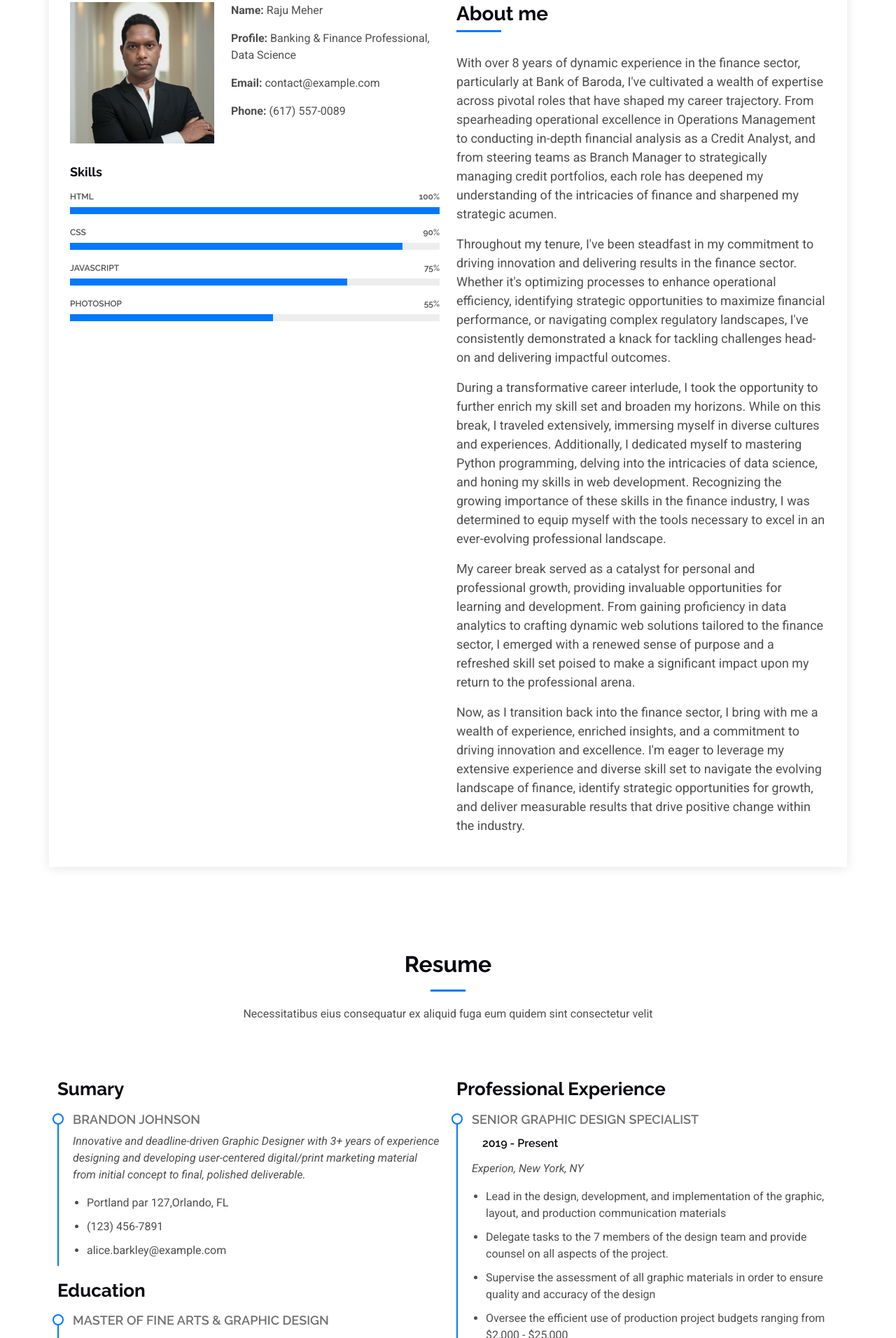
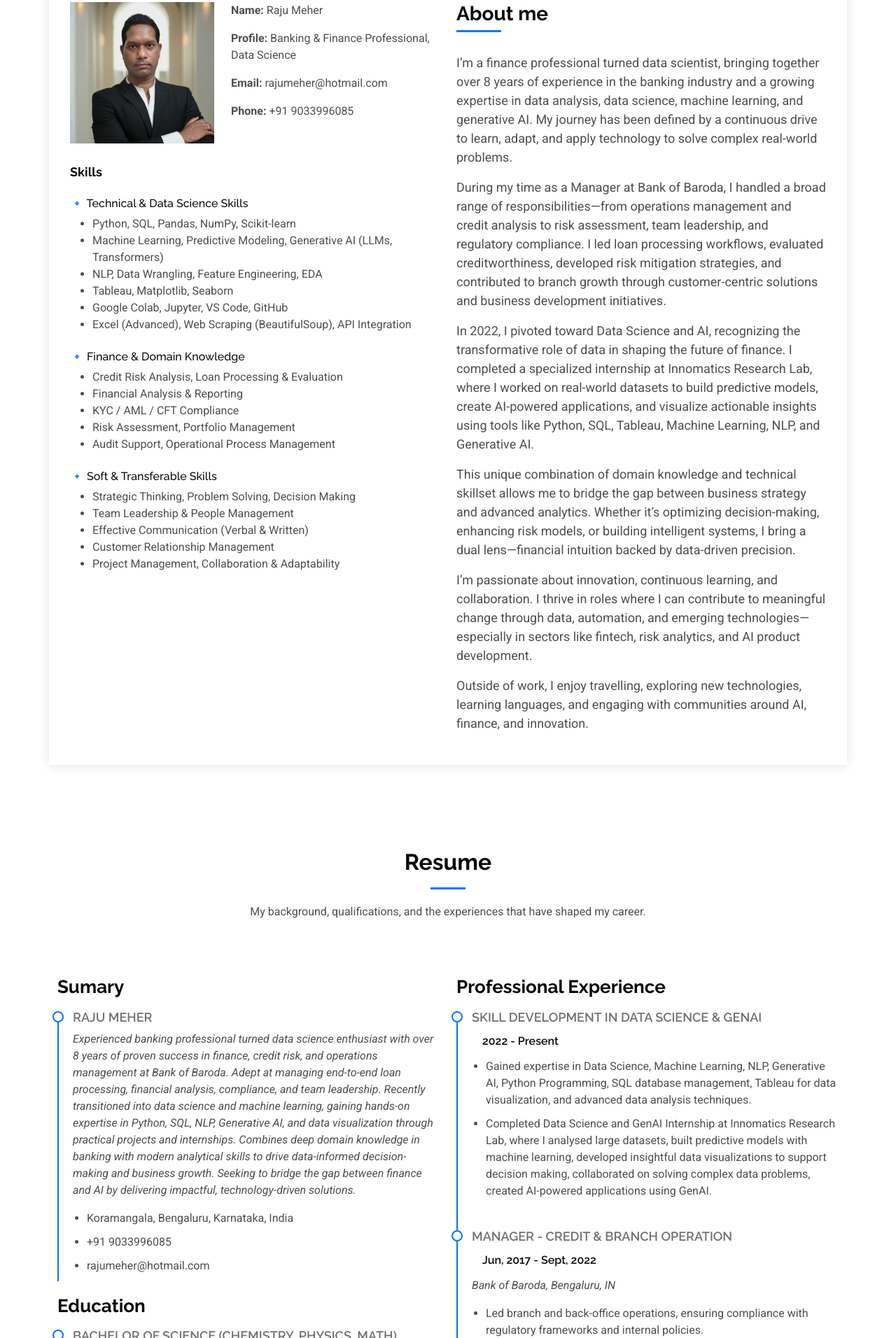
Before and after one commit to rajumeher1/rajumeher1.github.io, a plain HTML site: page index.html in a window 1280 px wide. Shown: the part 888-2800 px from the top of the page at 70% size. Drawn offline with Linux system fonts and the light colour scheme.

Commit message:
update index.html

```diff
--- a/index.html
+++ b/index.html
@@ -86,8 +86,9 @@
       <img src="assets/img/raju_bg.png" alt="" data-aos="fade-in">
 
       <div class="container d-flex flex-column align-items-center justify-content-center text-center" data-aos="fade-up" data-aos-delay="100">
+        <h6 style="text-align: left; color: yellow; width: 37%;">NAMASTE !</h6>
         <h2>I am Raju Meher</h2>
-        <p><span class="typed" data-typed-items="Banker, Financial Professional, Freelancer, Data Science"></span></p>
+        <p><span class="typed" data-typed-items="Banker, Credit Analyst, Data Scientist, Generative AI Explorer"></span></p>
       </div>
 
     </section><!-- /Hero Section -->
@@ -107,70 +108,70 @@
               <div class="col-lg-7 about-info">
                 <p><strong>Name: </strong> <span>Raju Meher</span></p>
                 <p><strong>Profile: </strong> <span>Banking & Finance Professional, Data Science</span></p>
-                <p><strong>Email: </strong> <span>contact@example.com</span></p>
-                <p><strong>Phone: </strong> <span>(617) 557-0089</span></p>
+                <p><strong>Email: </strong> <span>rajumeher@hotmail.com</span></p>
+                <p><strong>Phone: </strong> <span>+91 9033996085</span></p>
               </div>
             </div>
 
+            <!-- Skill Section -->
             <div class="skills-content skills-animation">
 
               <h5>Skills</h5>
 
-              <div class="progress">
-                <span class="skill"><span>HTML</span> <i class="val">100%</i></span>
-                <div class="progress-bar-wrap">
-                  <div class="progress-bar" role="progressbar" aria-valuenow="100" aria-valuemin="0" aria-valuemax="100"></div>
-                </div>
-              </div><!-- End Skills Item -->
-
-              <div class="progress">
-                <span class="skill"><span>CSS</span> <i class="val">90%</i></span>
-                <div class="progress-bar-wrap">
-                  <div class="progress-bar" role="progressbar" aria-valuenow="90" aria-valuemin="0" aria-valuemax="100"></div>
-                </div>
-              </div><!-- End Skills Item -->
-
-              <div class="progress">
-                <span class="skill"><span>JavaScript</span> <i class="val">75%</i></span>
-                <div class="progress-bar-wrap">
-                  <div class="progress-bar" role="progressbar" aria-valuenow="75" aria-valuemin="0" aria-valuemax="100"></div>
-                </div>
-              </div><!-- End Skills Item -->
-
-              <div class="progress">
-                <span class="skill"><span>Photoshop</span> <i class="val">55%</i></span>
-                <div class="progress-bar-wrap">
-                  <div class="progress-bar" role="progressbar" aria-valuenow="55" aria-valuemin="0" aria-valuemax="100"></div>
-                </div>
-              </div><!-- End Skills Item -->
+              <!-- Technical & Data Science Skills -->
+              <h6 class="mt-4">🔹 Technical & Data Science Skills</h6>
+              <ul>
+                <li>Python, SQL, Pandas, NumPy, Scikit-learn</li>
+                <li>Machine Learning, Predictive Modeling, Generative AI (LLMs, Transformers)</li>
+                <li>NLP, Data Wrangling, Feature Engineering, EDA</li>
+                <li>Tableau, Matplotlib, Seaborn</li>
+                <li>Google Colab, Jupyter, VS Code, GitHub</li>
+                <li>Excel (Advanced), Web Scraping (BeautifulSoup), API Integration</li>
+              </ul>
+              <!-- Finance & Domain Knowledge -->
+              <h6 class="mt-4">🔹 Finance & Domain Knowledge</h6>
+              <ul>
+                <li>Credit Risk Analysis, Loan Processing & Evaluation</li>
+                <li>Financial Analysis & Reporting</li>
+                <li>KYC / AML / CFT Compliance</li>
+                <li>Risk Assessment, Portfolio Management</li>
+                <li>Audit Support, Operational Process Management</li>
+              </ul>
+                <!-- Soft & Transferable Skills -->
+              <h6 class="mt-4">🔹 Soft & Transferable Skills</h6>
+              <ul>
+                <li>Strategic Thinking, Problem Solving, Decision Making</li>
+                <li>Team Leadership & People Management</li>
+                <li>Effective Communication (Verbal & Written)</li>
+                <li>Customer Relationship Management</li>
+                <li>Project Management, Collaboration & Adaptability</li>
+              </ul>
 
             </div>
+            <!-- End skills-content -->
+
           </div>
 
           <div class="col-md-6">
             <div class="about-me">
               <h4>About me</h4>
               <p>
-                With over 8 years of dynamic experience in the finance sector,
-                particularly at Bank of Baroda, I've cultivated a wealth of expertise
-                across pivotal roles that have shaped my career trajectory. From
-                spearheading operational excellence in Operations Management to
-                conducting in-depth financial analysis as a Credit Analyst, and
-                from steering teams as Branch Manager to strategically managing credit
-                portfolios, each role has deepened my understanding of the intricacies
-                of finance and sharpened my strategic acumen.
+                I’m a finance professional turned data scientist, bringing together over 8 years of experience in the banking industry and a growing expertise in data analysis, data science, machine learning, and generative AI. My journey has been defined by a continuous drive to learn, adapt, and apply technology to solve complex real-world problems.
               </p>
               <p>
-                Throughout my tenure, I've been steadfast in my commitment to driving innovation and delivering results in the finance sector. Whether it's optimizing processes to enhance operational efficiency, identifying strategic opportunities to maximize financial performance, or navigating complex regulatory landscapes, I've consistently demonstrated a knack for tackling challenges head-on and delivering impactful outcomes.
+                During my time as a Manager at Bank of Baroda, I handled a broad range of responsibilities—from operations management and credit analysis to risk assessment, team leadership, and regulatory compliance. I led loan processing workflows, evaluated creditworthiness, developed risk mitigation strategies, and contributed to branch growth through customer-centric solutions and business development initiatives.
               </p>
               <p>
-                During a transformative career interlude, I took the opportunity to further enrich my skill set and broaden my horizons. While on this break, I traveled extensively, immersing myself in diverse cultures and experiences. Additionally, I dedicated myself to mastering Python programming, delving into the intricacies of data science, and honing my skills in web development. Recognizing the growing importance of these skills in the finance industry, I was determined to equip myself with the tools necessary to excel in an ever-evolving professional landscape.
+                In 2022, I pivoted toward Data Science and AI, recognizing the transformative role of data in shaping the future of finance. I completed a specialized internship at Innomatics Research Lab, where I worked on real-world datasets to build predictive models, create AI-powered applications, and visualize actionable insights using tools like Python, SQL, Tableau, Machine Learning, NLP, and Generative AI.
               </p>
               <p>
-                My career break served as a catalyst for personal and professional growth, providing invaluable opportunities for learning and development. From gaining proficiency in data analytics to crafting dynamic web solutions tailored to the finance sector, I emerged with a renewed sense of purpose and a refreshed skill set poised to make a significant impact upon my return to the professional arena.
+                This unique combination of domain knowledge and technical skillset allows me to bridge the gap between business strategy and advanced analytics. Whether it’s optimizing decision-making, enhancing risk models, or building intelligent systems, I bring a dual lens—financial intuition backed by data-driven precision.
               </p>
               <p>
-                Now, as I transition back into the finance sector, I bring with me a wealth of experience, enriched insights, and a commitment to driving innovation and excellence. I'm eager to leverage my extensive experience and diverse skill set to navigate the evolving landscape of finance, identify strategic opportunities for growth, and deliver measurable results that drive positive change within the industry.
+                I’m passionate about innovation, continuous learning, and collaboration. I thrive in roles where I can contribute to meaningful change through data, automation, and emerging technologies—especially in sectors like fintech, risk analytics, and AI product development.
+              </p>
+              <p>
+                Outside of work, I enjoy travelling, exploring new technologies, learning languages, and engaging with communities around AI, finance, and innovation.
               </p>
             </div>
           </div>
@@ -186,7 +187,7 @@
       <!-- Section Title -->
       <div class="container section-title" data-aos="fade-up">
         <h2>Resume</h2>
-        <p>Necessitatibus eius consequatur ex aliquid fuga eum quidem sint consectetur velit</p>
+        <p>My background, qualifications, and the experiences that have shaped my career.</p>
       </div><!-- End Section Title -->
 
       <div class="container">
@@ -197,28 +198,28 @@
             <h3 class="resume-title">Sumary</h3>
 
             <div class="resume-item pb-0">
-              <h4>Brandon Johnson</h4>
-              <p><em>Innovative and deadline-driven Graphic Designer with 3+ years of experience designing and developing user-centered digital/print marketing material from initial concept to final, polished deliverable.</em></p>
+              <h4>RAJU MEHER</h4>
+              <p><em>Experienced banking professional turned data science enthusiast with over 8 years of proven success in finance, credit risk, and operations management at Bank of Baroda. Adept at managing end-to-end loan processing, financial analysis, compliance, and team leadership. Recently transitioned into data science and machine learning, gaining hands-on expertise in Python, SQL, NLP, Generative AI, and data visualization through practical projects and internships. Combines deep domain knowledge in banking with modern analytical skills to drive data-informed decision-making and business growth. Seeking to bridge the gap between finance and AI by delivering impactful, technology-driven solutions.</em></p>
               <ul>
-                <li>Portland par 127,Orlando, FL</li>
-                <li>(123) 456-7891</li>
-                <li>alice.barkley@example.com</li>
+                <li>Koramangala, Bengaluru, Karnataka, India</li>
+                <li>+91 9033996085</li>
+                <li>rajumeher@hotmail.com</li>
               </ul>
             </div><!-- Edn Resume Item -->
 
             <h3 class="resume-title">Education</h3>
-            <div class="resume-item">
+            <!-- <div class="resume-item">
               <h4>Master of Fine Arts &amp; Graphic Design</h4>
               <h5>2015 - 2016</h5>
               <p><em>Rochester Institute of Technology, Rochester, NY</em></p>
               <p>Qui deserunt veniam. Et sed aliquam labore tempore sed quisquam iusto autem sit. Ea vero voluptatum qui ut dignissimos deleniti nerada porti sand markend</p>
-            </div><!-- Edn Resume Item -->
+            </div>Edn Resume Item -->
 
             <div class="resume-item">
-              <h4>Bachelor of Fine Arts &amp; Graphic Design</h4>
-              <h5>2010 - 2014</h5>
-              <p><em>Rochester Institute of Technology, Rochester, NY</em></p>
-              <p>Quia nobis sequi est occaecati aut. Repudiandae et iusto quae reiciendis et quis Eius vel ratione eius unde vitae rerum voluptates asperiores voluptatem Earum molestiae consequatur neque etlon sader mart dila</p>
+              <h4>Bachelor of Science (Chemistry, Physics, Math)</h4>
+              <h5>2006 - 2009</h5>
+              <p><em>Rajendra (Auto) College, Sambalpur University</em></p>
+              <!-- <p>Quia nobis sequi est occaecati aut. Repudiandae et iusto quae reiciendis et quis Eius vel ratione eius unde vitae rerum voluptates asperiores voluptatem Earum molestiae consequatur neque etlon sader mart dila</p> -->
             </div><!-- Edn Resume Item -->
 
           </div>
@@ -226,26 +227,29 @@
           <div class="col-lg-6" data-aos="fade-up" data-aos-delay="200">
             <h3 class="resume-title">Professional Experience</h3>
             <div class="resume-item">
-              <h4>Senior graphic design specialist</h4>
-              <h5>2019 - Present</h5>
-              <p><em>Experion, New York, NY </em></p>
+              <h4>Skill Development in Data Science & GenAI</h4>
+              <h5>2022 - Present</h5>
+              <!-- <p><em>Experion, New York, NY </em></p> -->
               <ul>
-                <li>Lead in the design, development, and implementation of the graphic, layout, and production communication materials</li>
-                <li>Delegate tasks to the 7 members of the design team and provide counsel on all aspects of the project. </li>
-                <li>Supervise the assessment of all graphic materials in order to ensure quality and accuracy of the design</li>
-                <li>Oversee the efficient use of production project budgets ranging from $2,000 - $25,000</li>
+                <li>Gained expertise in Data Science, Machine Learning, NLP, Generative AI, Python Programming, SQL database management, Tableau for data visualization, and advanced data analysis techniques.</li>
+                <li>Completed Data Science and GenAI Internship at Innomatics Research Lab, where I analysed large datasets, built predictive models with machine learning, developed insightful data visualizations to support decision making, collaborated on solving complex data problems, created AI-powered applications using GenAI.</li>
+                <!-- <li>Supervise the assessment of all graphic materials in order to ensure quality and accuracy of the design</li>
+                <li>Oversee the efficient use of production project budgets ranging from $2,000 - $25,000</li> -->
               </ul>
-            </div><!-- Edn Resume Item -->
+            </div> <!-- Edn Resume Item -->
 
             <div class="resume-item">
-              <h4>Graphic design specialist</h4>
-              <h5>2017 - 2018</h5>
-              <p><em>Stepping Stone Advertising, New York, NY</em></p>
+              <h4>Manager - Credit & Branch Operation</h4>
+              <h5>Jun, 2017 - Sept, 2022</h5>
+              <p><em>Bank of Baroda, Bengaluru, IN</em></p>
               <ul>
-                <li>Developed numerous marketing programs (logos, brochures,infographics, presentations, and advertisements).</li>
-                <li>Managed up to 5 projects or tasks at a given time while under pressure</li>
-                <li>Recommended and consulted with clients on the most appropriate graphic design</li>
-                <li>Created 4+ design presentations and proposals a month for clients and account managers</li>
+                <li>Led branch and back-office operations, ensuring compliance with regulatory frameworks and internal policies.</li>
+                <li>Sanctioned and processed various types of loans, performing detailed credit analysis and risk assessments.</li>
+                <li>Managed a team of employees, overseeing recruitment, training, and performance evaluations.</li>
+                <li>Conducted financial reconciliation and audit support, ensuring accuracy and process integrity.</li>
+                <li>Implemented KYC, AML, and CFT compliance measures, reducing exposure to regulatory risk.</li>
+                <li>Spearheaded business development initiatives, increasing customer acquisition and product penetration.</li>
+                <li>egularly prepared and presented reports on branch KPIs, financials, and operational efficiency to senior leadership.</li>
               </ul>
             </div><!-- Edn Resume Item -->
 
```
